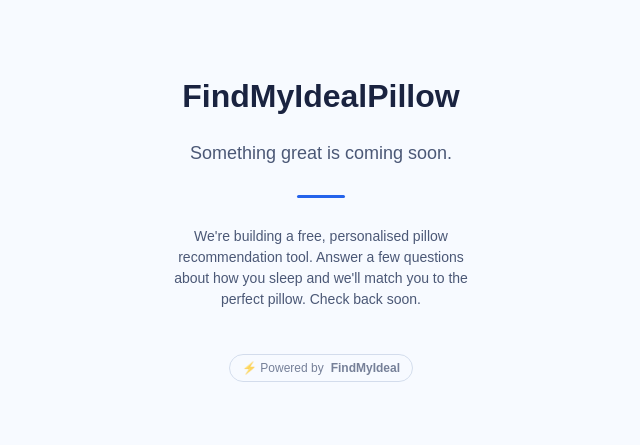
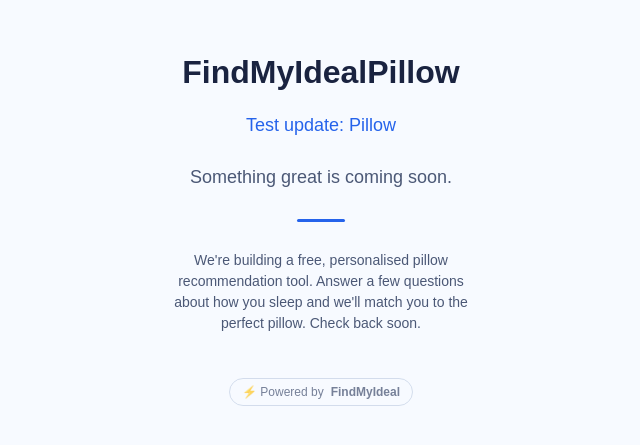
Before and after one commit to alanbishop75/find-my-ideal-pillow, a Next.js app: page / in a window 1280 px wide. Shown: the part 173-618 px from the top of the page, without its empty margins (319-959 px from the left). Built offline with nearby package versions, Linux system fonts and the light colour scheme.

Commit message:
test: add test update to pillow page

```diff
--- a/app/page.tsx
+++ b/app/page.tsx
@@ -35,6 +35,10 @@ export default function Home() {
       >
         <h1 style={{ fontSize: 32, fontWeight: 700, color: t.textPrimary, margin: 0 }}>
           FindMyIdealPillow
+          <br />
+          <span style={{ fontSize: 18, color: t.accent, fontWeight: 400 }}>
+            Test update: Pillow
+          </span>
         </h1>
         <p style={{ fontSize: 18, color: t.textSecondary, margin: 0 }}>
           Something great is coming soon.
```
